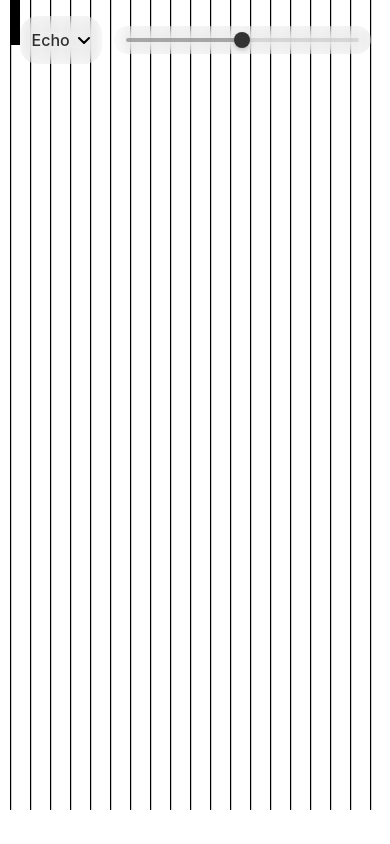
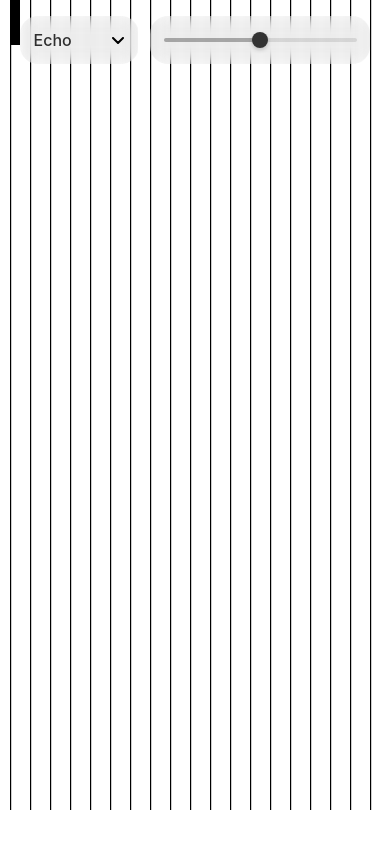
Before and after one commit to Rony-ka/Rony-Lab, a React (Vite) app in the folder app/: page / in a window 390 px wide. Built offline with nearby package versions, Linux system fonts and the light colour scheme.

Commit message:
Adjust mobile layout: 35/65 ratio, equal heights, 2px side padding, left-align dropdown menu

```diff
--- a/app/src/App.tsx
+++ b/app/src/App.tsx
@@ -101,13 +101,15 @@ function App() {
         </div>
 
         {/* Mobile: Separate containers */}
-        <div className="flex sm:hidden flex-row items-center gap-3 w-[90vw] max-w-full">
+        <div className="flex sm:hidden flex-row items-stretch gap-3 w-[90vw] max-w-full">
           <div
-            className="px-3 py-3 rounded-[18px]"
+            className="rounded-[18px]"
             style={{
               backgroundColor: isDark ? 'rgba(255,255,255,0.04)' : 'rgba(175,175,175,0.04)',
               backdropFilter: 'blur(8px)',
               WebkitBackdropFilter: 'blur(8px)',
+              width: '35%',
+              padding: '12px 14px',
             }}
           >
             <MenuBar
@@ -118,11 +120,15 @@ function App() {
           </div>
 
           <div
-            className="flex-1 px-3 py-3 rounded-[18px]"
+            className="rounded-[18px]"
             style={{
               backgroundColor: isDark ? 'rgba(255,255,255,0.04)' : 'rgba(175,175,175,0.04)',
               backdropFilter: 'blur(8px)',
               WebkitBackdropFilter: 'blur(8px)',
+              width: '65%',
+              padding: '12px 14px',
+              display: 'flex',
+              alignItems: 'center',
             }}
           >
             <SpacingSlider
--- a/app/src/components/CustomDropdown.tsx
+++ b/app/src/components/CustomDropdown.tsx
@@ -24,8 +24,8 @@ export const CustomDropdown: React.FC<CustomDropdownProps> = ({
 
   // Recalculate menu position when opened
   useEffect(() => {
-    if (isOpen && buttonRef.current) {
-      const rect = buttonRef.current.getBoundingClientRect();
+    if (isOpen && dropdownRef.current) {
+      const rect = dropdownRef.current.getBoundingClientRect();
       setMenuPosition({
         top: rect.bottom + 8,
         left: rect.left,
```
